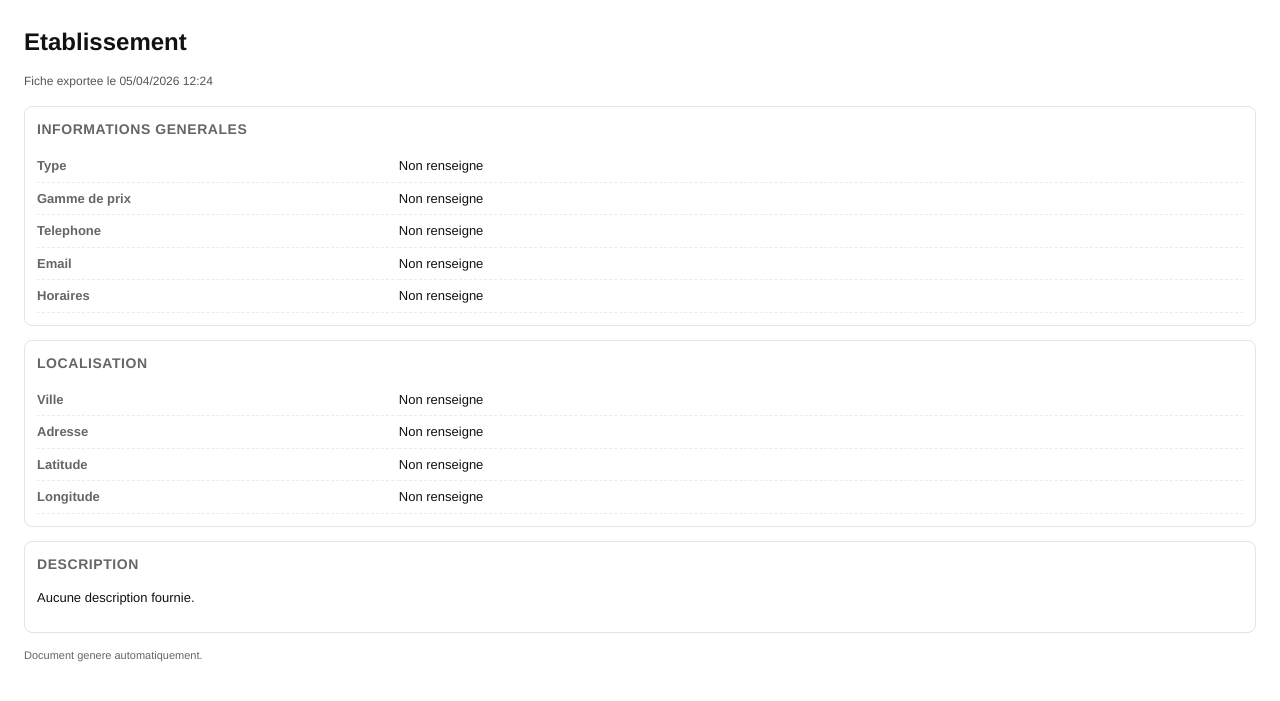
After one commit to rayen-berkaoui/Symfony_Project, a Symfony app: template templates/etablissement/pdf.html.twig in a window 1280 px wide. The commit adds this page. Shown: the top 701 px of the page. Run offline with Twig, Linux system fonts and the light colour scheme; the template is opened without the code that fills it, so the values that code supplies are empty; some libraries are stand-ins or nearby versions.

Commit message:
crud+metier

```diff
--- a/composer.json
+++ b/composer.json
@@ -13,6 +13,7 @@
         "doctrine/doctrine-bundle": "^2.18",
         "doctrine/doctrine-migrations-bundle": "^3.5",
         "doctrine/orm": "^3.5",
+        "dompdf/dompdf": "^3.1",
         "phpdocumentor/reflection-docblock": "^5.6",
         "phpstan/phpdoc-parser": "^2.3",
         "symfony/asset": "6.4.*",
--- /dev/null
+++ b/templates/etablissement/pdf.html.twig
@@ -0,0 +1,89 @@
+<!DOCTYPE html>
+<html lang="fr">
+<head>
+    <meta charset="UTF-8">
+    <title>Fiche Etablissement</title>
+    <style>
+        body {
+            font-family: Helvetica, Arial, sans-serif;
+            color: #111111;
+            margin: 24px;
+            font-size: 13px;
+            line-height: 1.5;
+        }
+        h1 {
+            margin: 0 0 6px;
+            font-size: 24px;
+        }
+        .subtitle {
+            color: #555;
+            margin-bottom: 16px;
+            font-size: 12px;
+        }
+        .section {
+            border: 1px solid #e4e4e4;
+            border-radius: 8px;
+            margin-bottom: 14px;
+            padding: 12px;
+        }
+        .section h2 {
+            margin: 0 0 10px;
+            font-size: 14px;
+            text-transform: uppercase;
+            letter-spacing: .04em;
+            color: #666;
+        }
+        table {
+            width: 100%;
+            border-collapse: collapse;
+        }
+        td {
+            padding: 6px 0;
+            vertical-align: top;
+            border-bottom: 1px dashed #ececec;
+        }
+        td.label {
+            width: 30%;
+            color: #666;
+            font-weight: bold;
+        }
+        .footer {
+            margin-top: 14px;
+            font-size: 11px;
+            color: #666;
+        }
+    </style>
+</head>
+<body>
+    <h1>{{ etablissement.nom ?: 'Etablissement' }}</h1>
+    <p class="subtitle">Fiche exportee le {{ "now"|date("d/m/Y H:i") }}</p>
+
+    <div class="section">
+        <h2>Informations generales</h2>
+        <table>
+            <tr><td class="label">Type</td><td>{{ etablissement.type ?: 'Non renseigne' }}</td></tr>
+            <tr><td class="label">Gamme de prix</td><td>{{ etablissement.gammePrix ?: 'Non renseigne' }}</td></tr>
+            <tr><td class="label">Telephone</td><td>{{ etablissement.telephone ?: 'Non renseigne' }}</td></tr>
+            <tr><td class="label">Email</td><td>{{ etablissement.email ?: 'Non renseigne' }}</td></tr>
+            <tr><td class="label">Horaires</td><td>{{ etablissement.horaires ?: 'Non renseigne' }}</td></tr>
+        </table>
+    </div>
+
+    <div class="section">
+        <h2>Localisation</h2>
+        <table>
+            <tr><td class="label">Ville</td><td>{{ etablissement.ville ?: 'Non renseigne' }}</td></tr>
+            <tr><td class="label">Adresse</td><td>{{ etablissement.adresse ?: 'Non renseigne' }}</td></tr>
+            <tr><td class="label">Latitude</td><td>{{ etablissement.latitude ?: 'Non renseigne' }}</td></tr>
+            <tr><td class="label">Longitude</td><td>{{ etablissement.longitude ?: 'Non renseigne' }}</td></tr>
+        </table>
+    </div>
+
+    <div class="section">
+        <h2>Description</h2>
+        <p>{{ etablissement.description ?: 'Aucune description fournie.' }}</p>
+    </div>
+
+    <p class="footer">Document genere automatiquement.</p>
+</body>
+</html>
```
Also changed, not shown: src/Controller/ActiviteController.php (+87 -0 lines), src/Controller/EtablissementController.php (+87 -0 lines), templates/activite/index.html.twig (+15 -4 lines), templates/activite/pdf.html.twig (added, +79 -0 lines), templates/etablissement/index.html.twig (+17 -6 lines), 1 other file.
